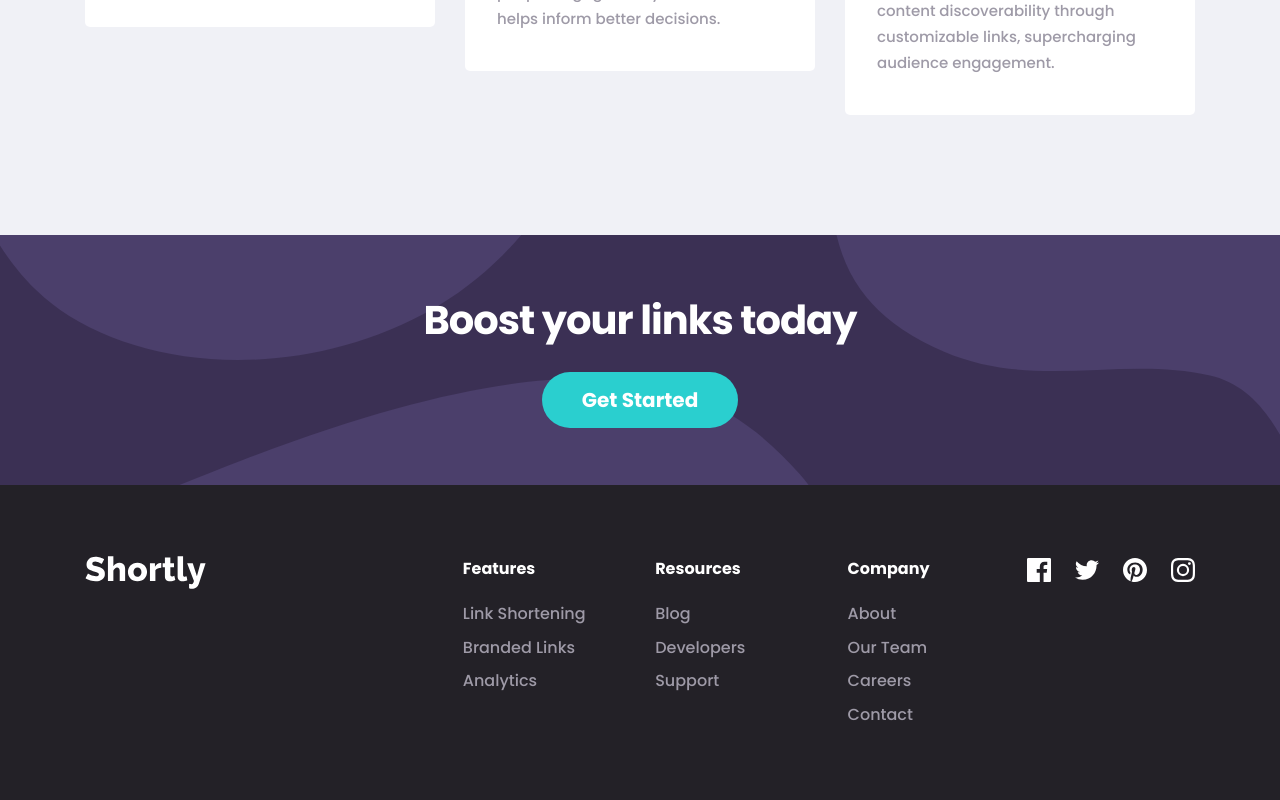
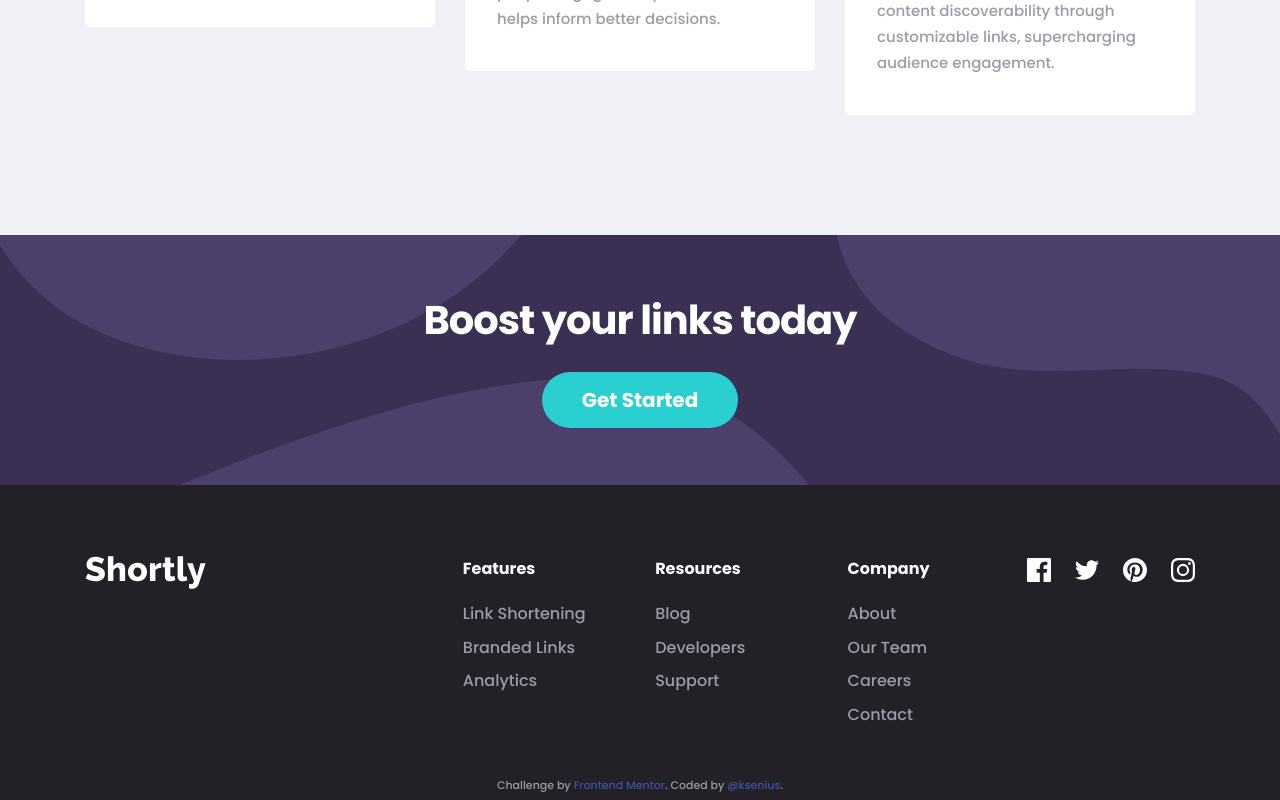
Before and after one commit to ksenius/url-shortening-app, a Vue app: page /#/ in a window 1280 px wide. Shown: the part 1475-2275 px from the top of the page. Built offline with nearby package versions, Linux system fonts and the light colour scheme.

Commit message:
Add attribution

```diff
--- /dev/null
+++ b/src/components/Attribution.vue
@@ -0,0 +1,46 @@
+<template>
+  <div class="attribution">
+    Challenge by
+    <Link
+      class="attribution__link"
+      text="Frontend Mentor"
+      href="https://www.frontendmentor.io?ref=challenge"
+      target="_blank"
+    />. Coded by
+    <Link
+      class="attribution__link"
+      :text="codedBy"
+      :href="url"
+      target="_blank"
+    />.
+  </div>
+</template>
+
+<script>
+import Link from './Link';
+
+export default {
+  name: 'Attribution',
+  components: {
+    Link,
+  },
+  props: {
+    codedBy: String,
+    url: String,
+  },
+};
+</script>
+
+<style lang="scss">
+.attribution {
+  font-size: 1.1rem;
+
+  &__link {
+    color: hsl(228, 45%, 44%);
+
+    &:hover {
+      color: $cyan;
+    }
+  }
+}
+</style>
--- a/src/components/Footer.vue
+++ b/src/components/Footer.vue
@@ -29,6 +29,11 @@
         </a>
       </div>
     </Container>
+    <Attribution
+      class="footer__attribution"
+      codedBy="@ksenius"
+      url="https://github.com/ksenius"
+    />
   </footer>
 </template>
 
@@ -36,6 +41,7 @@
 import Container from './Container';
 import Logo from './Logo';
 import NavList from './NavList';
+import Attribution from './Attribution';
 
 export default {
   name: 'Footer',
@@ -43,6 +49,7 @@ export default {
     Container,
     Logo,
     NavList,
+    Attribution,
   },
   props: {
     navLists: Array,
@@ -159,5 +166,12 @@ export default {
   &__social-link:hover &__social-icon {
     fill: $cyan;
   }
+
+  &__attribution {
+    position: absolute;
+    bottom: 0.5rem;
+    width: 100%;
+    text-align: center;
+  }
 }
 </style>
```
